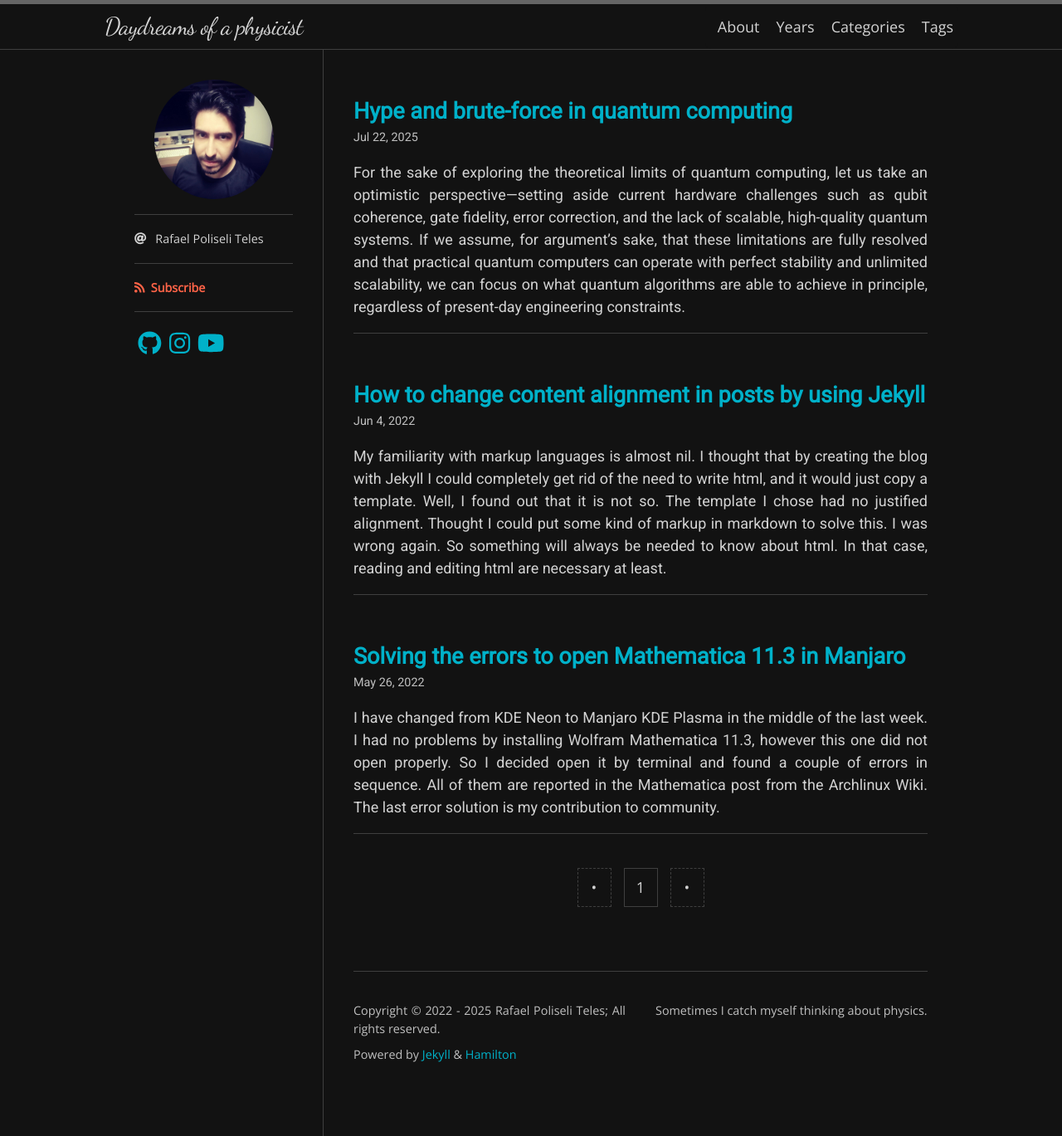
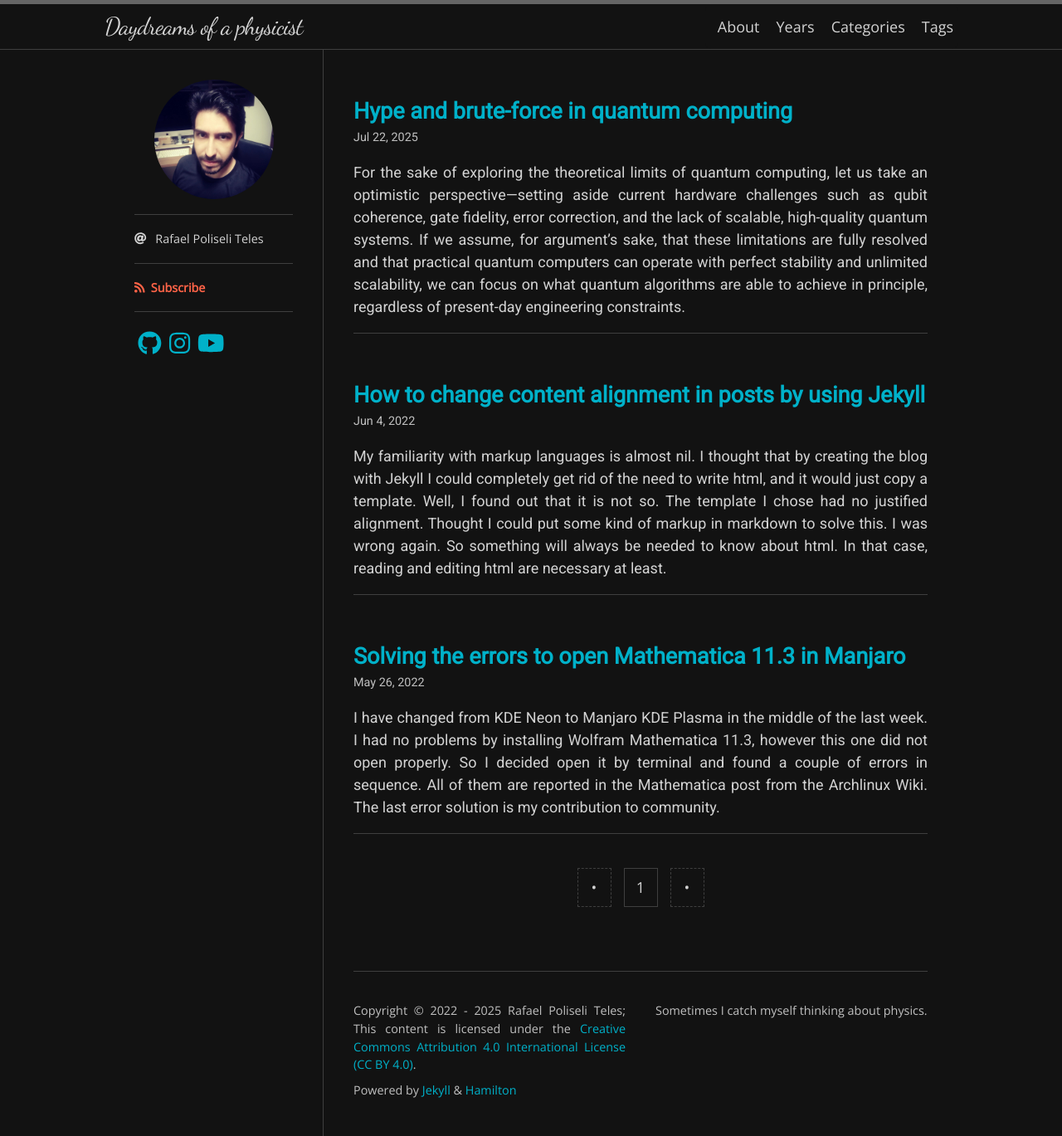
Before and after one commit to rpoliselit/blog, a Jekyll site: the page built from index.html, in a window 1280 px wide. Shown: the whole page at 83% size. Built offline with Jekyll 4.4.1, drawn with Linux system fonts in a browser that asks for light colours; nearby versions of some CDN libraries; some web fonts are replaced; the list of posts is cut into pages by our own code.

Commit message:
Update footer.html

```diff
--- a/_includes/footer.html
+++ b/_includes/footer.html
@@ -10,7 +10,7 @@
         {% assign year_string = year_from | append: '&nbsp;' | append: '-' | append: '&nbsp;' | append: year_to %}
       {% endif %}
       {% if site.author %}
-      <p>Copyright © {{ year_string }} {{ site.author }}; All rights reserved.</p>
+      <p>Copyright © {{ year_string }} {{ site.author }}; This content is licensed under the <a href="https://creativecommons.org/licenses/by/4.0/" target="_blank" rel="license noopener">Creative Commons Attribution 4.0 International License (CC BY 4.0)</a>. </p>
       {% endif %}
     </div>
     <p>
```
